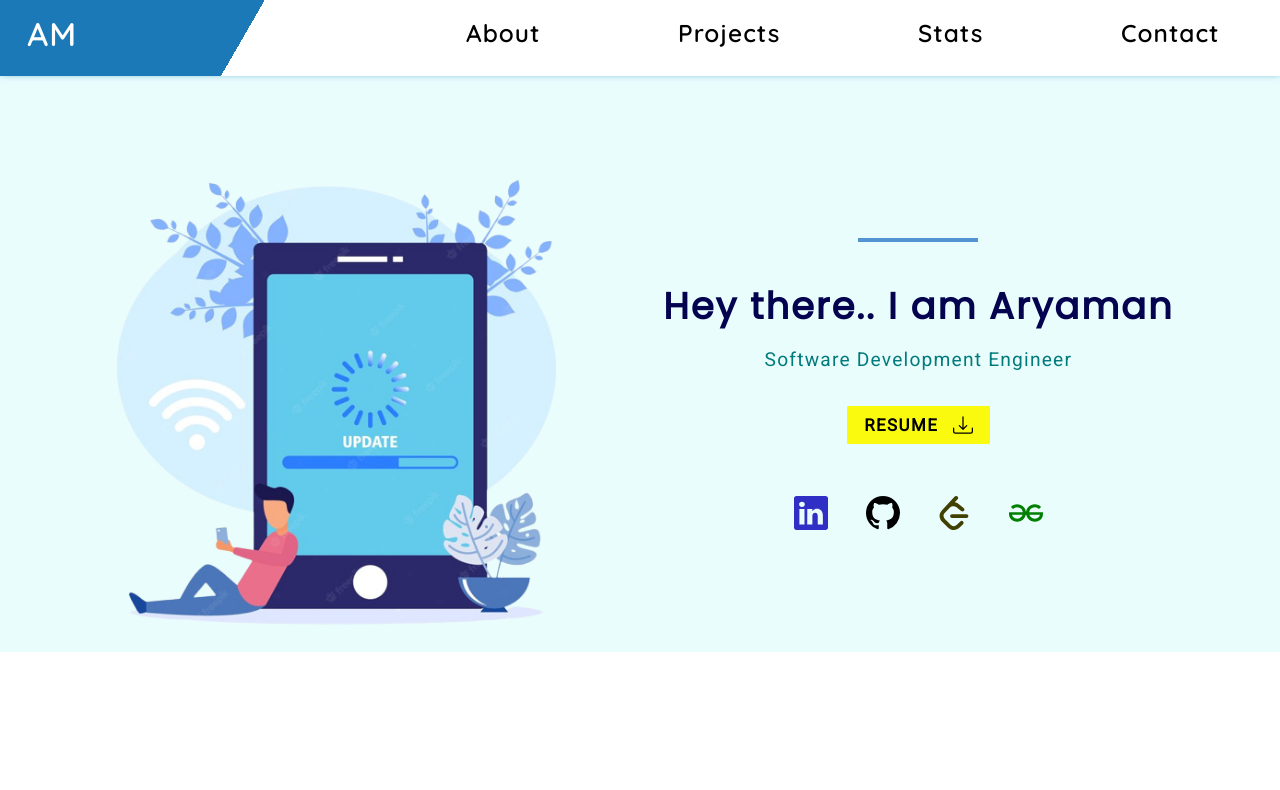
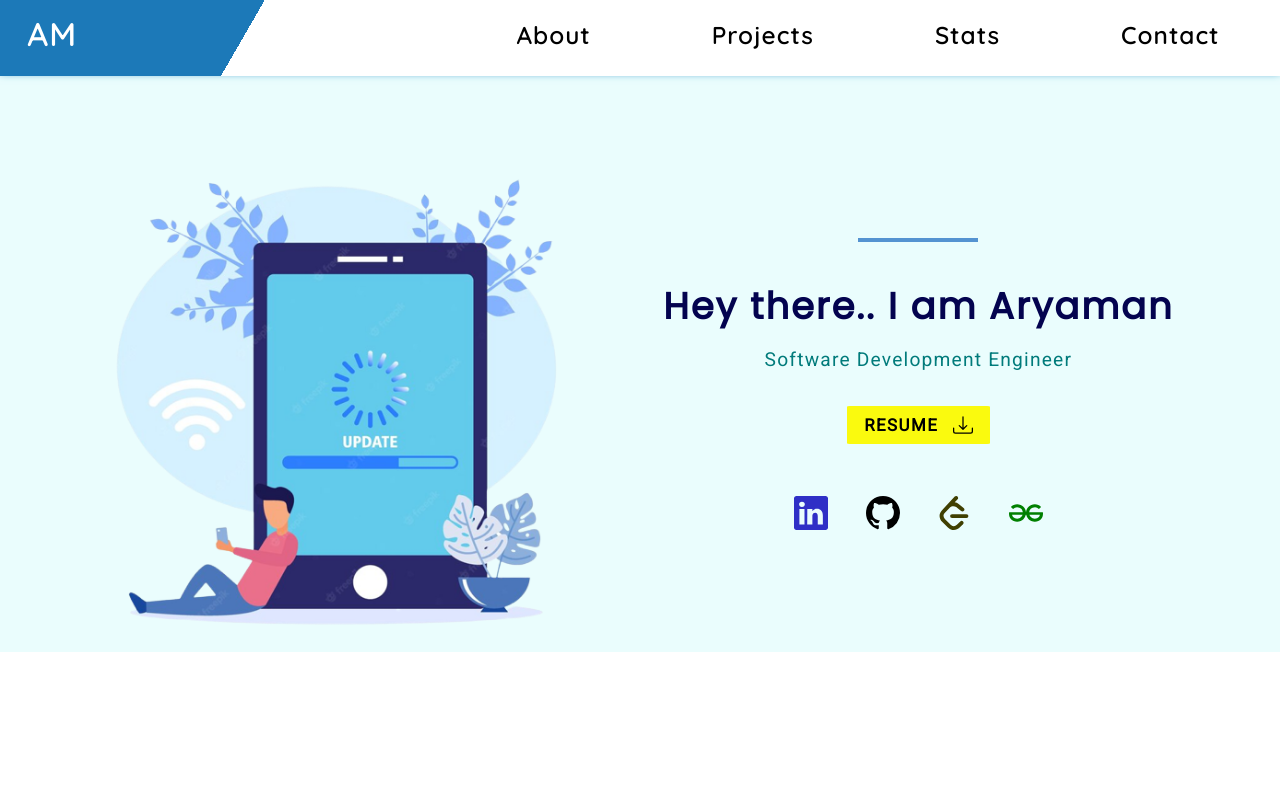
Before and after one commit to AryamanMishra/Portfolio-Website, a React (Create React App) app: page / in a window 1280 px wide. Shown: the top 790 px of the page. Built offline with nearby package versions, Linux system fonts and the light colour scheme.

Commit message:
minor update

```diff
--- a/src/styles/Navbar.css
+++ b/src/styles/Navbar.css
@@ -31,9 +31,9 @@
 .routes {
     display: flex;
     flex-direction: row;
-    gap: 7em;
+    gap: 6em;
     padding-right: 3em;
-    padding-top: 1.1em;
+    padding-top: 1.2em;
     padding-bottom: 1em;
 }
 
```
